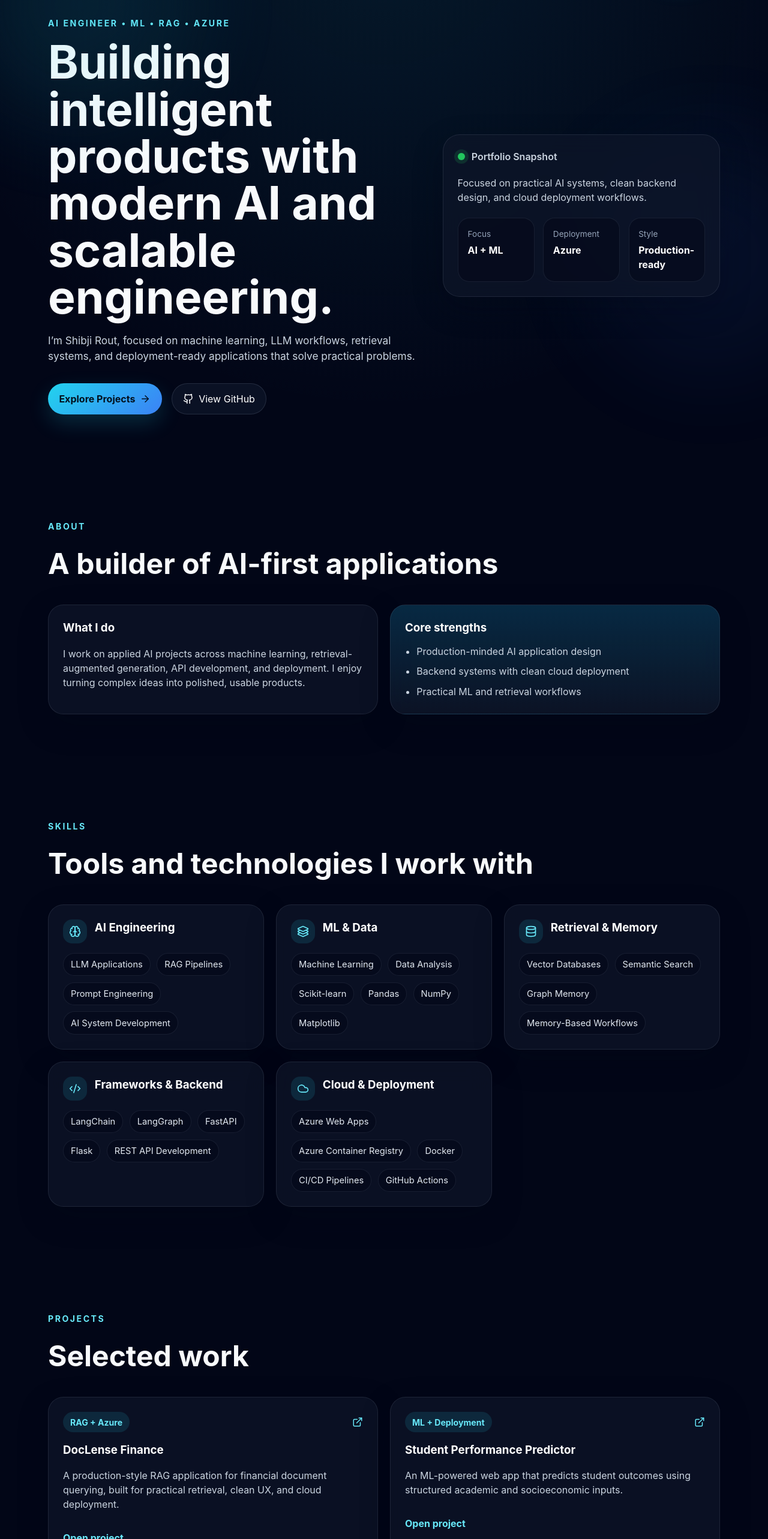
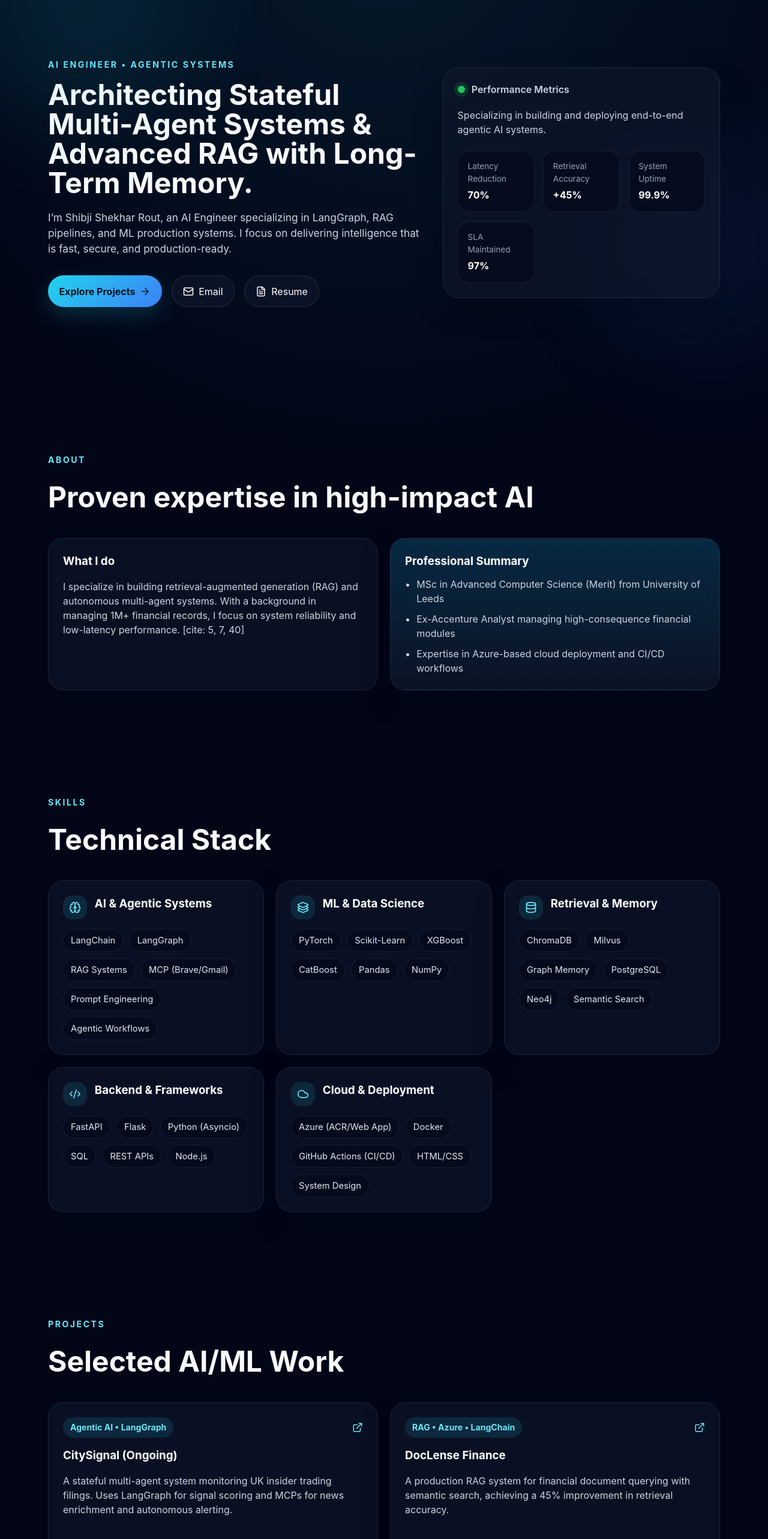
Before and after one commit to ShibjiRout/shibji-portfolio, a React (Vite) app: page / in a window 1280 px wide. Shown: the part 120-2686 px from the top of the page at 60% size. Built offline with nearby package versions, Linux system fonts and the light colour scheme.

Commit message:
feat: update hero metrics, refine copy, and add resume PDF

```diff
--- a/src/App.tsx
+++ b/src/App.tsx
@@ -1,5 +1,5 @@
 import { motion } from 'framer-motion'
-import { ArrowRight, Brain, Cloud, Code2, Database, ExternalLink, Github, Layers3, Menu, X } from 'lucide-react'
+import { ArrowRight, Brain, Cloud, Code2, Database, ExternalLink, FileText, Github, Layers3, Linkedin, Mail, Menu, X } from 'lucide-react'
 import { useMemo, useState } from 'react'
 
 type SkillGroup = {
@@ -17,45 +17,52 @@ type Project = {
 
 const skillGroups: SkillGroup[] = [
   {
-    title: 'AI Engineering',
+    title: 'AI & Agentic Systems',
     icon: <Brain size={20} />,
-    items: ['LLM Applications', 'RAG Pipelines', 'Prompt Engineering', 'AI System Development'],
+    items: ['LangChain', 'LangGraph', 'RAG Systems', 'MCP (Brave/Gmail)', 'Prompt Engineering', 'Agentic Workflows'],
   },
   {
-    title: 'ML & Data',
+    title: 'ML & Data Science',
     icon: <Layers3 size={20} />,
-    items: ['Machine Learning', 'Data Analysis', 'Scikit-learn', 'Pandas', 'NumPy', 'Matplotlib'],
+    items: ['PyTorch', 'Scikit-Learn', 'XGBoost', 'CatBoost', 'Pandas', 'NumPy'],
   },
   {
     title: 'Retrieval & Memory',
     icon: <Database size={20} />,
-    items: ['Vector Databases', 'Semantic Search', 'Graph Memory', 'Memory-Based Workflows'],
+    items: ['ChromaDB', 'Milvus', 'Graph Memory', 'PostgreSQL', 'Neo4j', 'Semantic Search'],
   },
   {
-    title: 'Frameworks & Backend',
+    title: 'Backend & Frameworks',
     icon: <Code2 size={20} />,
-    items: ['LangChain', 'LangGraph', 'FastAPI', 'Flask', 'REST API Development'],
+    items: ['FastAPI', 'Flask', 'Python (Asyncio)', 'SQL', 'REST APIs', 'Node.js'],
   },
   {
     title: 'Cloud & Deployment',
     icon: <Cloud size={20} />,
-    items: ['Azure Web Apps', 'Azure Container Registry', 'Docker', 'CI/CD Pipelines', 'GitHub Actions'],
+    items: ['Azure (ACR/Web App)', 'Docker', 'GitHub Actions (CI/CD)', 'HTML/CSS', 'System Design'],
   },
 ]
 
 const projects: Project[] = [
   {
+    title: 'CitySignal (Ongoing)',
+    description:
+      'A stateful multi-agent system monitoring UK insider trading filings. Uses LangGraph for signal scoring and MCPs for news enrichment and autonomous alerting.',
+    tag: 'Agentic AI • LangGraph',
+    link: '#', // Replace with actual link
+  },
+  {
     title: 'DocLense Finance',
     description:
-      'A production-style RAG application for financial document querying, built for practical retrieval, clean UX, and cloud deployment.',
-    tag: 'RAG + Azure',
+      'A production RAG system for financial document querying with semantic search, achieving a 45% improvement in retrieval accuracy.',
+    tag: 'RAG • Azure • LangChain',
     link: 'https://doclensefinance.azurewebsites.net/',
   },
   {
     title: 'Student Performance Predictor',
     description:
-      'An ML-powered web app that predicts student outcomes using structured academic and socioeconomic inputs.',
-    tag: 'ML + Deployment',
+      'ML-powered application predicting exam scores using 9 regression models (88.06% R2). Deployed via Docker and CI/CD with 70% reduced latency.',
+    tag: 'ML • Docker • Azure',
     link: 'https://shibji-student-per.azurewebsites.net/',
   },
 ]
@@ -71,9 +78,10 @@ function App() {
 
   const heroStats = useMemo(
     () => [
-      { label: 'Focus', value: 'AI + ML' },
-      { label: 'Deployment', value: 'Azure' },
-      { label: 'Style', value: 'Production-ready' },
+      { label: 'Latency Reduction', value: '70%' },
+      { label: 'Retrieval Accuracy', value: '+45%' },
+      { label: 'System Uptime', value: '99.9%' },
+      { label: 'SLA Maintained', value: '97%' },
     ],
     [],
   )
@@ -86,7 +94,7 @@ function App() {
       <header className="topbar">
         <a className="brand" href="#home">
           <span className="brand-badge">SR</span>
-          <span>Shibji Rout</span>
+          <span>Shibji Shekhar Rout</span>
         </a>
 
         <nav className="nav-desktop">
@@ -97,6 +105,9 @@ function App() {
           ))}
           <a className="nav-button" href="https://github.com/ShibjiRout" target="_blank" rel="noreferrer">
             GitHub
+          </a>
+          <a className="nav-button" href="https://www.linkedin.com/in/shibji-shekhar-rout" target="_blank" rel="noreferrer" aria-label="LinkedIn">
+            <Linkedin size={20} />
           </a>
         </nav>
 
@@ -120,6 +131,9 @@ function App() {
           <a href="https://github.com/ShibjiRout" target="_blank" rel="noreferrer" onClick={() => setMenuOpen(false)}>
             GitHub
           </a>
+          <a href="https://www.linkedin.com/in/shibji-shekhar-rout" target="_blank" rel="noreferrer" onClick={() => setMenuOpen(false)}>
+            LinkedIn
+          </a>
         </motion.div>
       )}
 
@@ -127,10 +141,10 @@ function App() {
         <section className="hero section" id="home">
           <div className="hero-copy">
             <motion.p className="eyebrow" initial={{ opacity: 0, y: 20 }} animate={{ opacity: 1, y: 0 }}>
-              AI Engineer • ML • RAG • Azure
+              AI Engineer • Agentic Systems
             </motion.p>
             <motion.h1 initial={{ opacity: 0, y: 24 }} animate={{ opacity: 1, y: 0 }} transition={{ delay: 0.08 }}>
-              Building intelligent products with modern AI and scalable engineering.
+              Architecting Stateful Multi-Agent Systems & Advanced RAG with Long-Term Memory.
             </motion.h1>
             <motion.p
               className="hero-text"
@@ -138,15 +152,18 @@ function App() {
               animate={{ opacity: 1, y: 0 }}
               transition={{ delay: 0.16 }}
             >
-              I’m Shibji Rout, focused on machine learning, LLM workflows, retrieval systems, and deployment-ready
-              applications that solve practical problems.
+              I’m Shibji Shekhar Rout, an AI Engineer specializing in LangGraph, RAG pipelines, and ML production systems.
+              I focus on delivering intelligence that is fast, secure, and production-ready.
             </motion.p>
             <motion.div className="hero-actions" initial={{ opacity: 0, y: 24 }} animate={{ opacity: 1, y: 0 }} transition={{ delay: 0.24 }}>
               <a className="primary-button" href="#projects">
                 Explore Projects <ArrowRight size={18} />
               </a>
-              <a className="secondary-button" href="https://github.com/ShibjiRout" target="_blank" rel="noreferrer">
-                <Github size={18} /> View GitHub
+              <a className="secondary-button" href="mailto:mrshibji@gmail.com">
+                <Mail size={18} /> Email
+              </a>
+              <a className="secondary-button" href="/Shibji_Rout.pdf" target="_blank" rel="noreferrer">
+                <FileText size={18} /> Resume
               </a>
             </motion.div>
           </div>
@@ -154,10 +171,10 @@ function App() {
           <motion.aside className="hero-card" initial={{ opacity: 0, scale: 0.96 }} animate={{ opacity: 1, scale: 1 }} transition={{ delay: 0.2 }}>
             <div className="hero-card-top">
               <span className="live-dot" />
-              <span>Portfolio Snapshot</span>
+              <span>Performance Metrics</span>
             </div>
             <div className="hero-card-body">
-              <p>Focused on practical AI systems, clean backend design, and cloud deployment workflows.</p>
+              <p>Specializing in building and deploying end-to-end agentic AI systems.</p>
               <div className="stat-grid">
                 {heroStats.map((stat) => (
                   <div key={stat.label} className="stat-card">
@@ -173,22 +190,22 @@ function App() {
         <section className="section" id="about">
           <div className="section-heading">
             <p className="eyebrow">About</p>
-            <h2>A builder of AI-first applications</h2>
+            <h2>Proven expertise in high-impact AI</h2>
           </div>
           <div className="about-grid">
             <div className="glass-card">
               <h3>What I do</h3>
               <p>
-                I work on applied AI projects across machine learning, retrieval-augmented generation, API development,
-                and deployment. I enjoy turning complex ideas into polished, usable products.
+                I specialize in building retrieval-augmented generation (RAG) and autonomous multi-agent systems.
+                With a background in managing 1M+ financial records, I focus on system reliability and low-latency performance. [cite: 5, 7, 40]
               </p>
             </div>
             <div className="glass-card emphasis-card">
-              <h3>Core strengths</h3>
+              <h3>Professional Summary</h3>
               <ul>
-                <li>Production-minded AI application design</li>
-                <li>Backend systems with clean cloud deployment</li>
-                <li>Practical ML and retrieval workflows</li>
+                <li>MSc in Advanced Computer Science (Merit) from University of Leeds </li>
+                <li>Ex-Accenture Analyst managing high-consequence financial modules </li>
+                <li>Expertise in Azure-based cloud deployment and CI/CD workflows </li>
               </ul>
             </div>
           </div>
@@ -197,7 +214,7 @@ function App() {
         <section className="section" id="skills">
           <div className="section-heading">
             <p className="eyebrow">Skills</p>
-            <h2>Tools and technologies I work with</h2>
+            <h2>Technical Stack</h2>
           </div>
           <div className="skill-grid">
             {skillGroups.map((group, index) => (
@@ -228,7 +245,7 @@ function App() {
         <section className="section" id="projects">
           <div className="section-heading">
             <p className="eyebrow">Projects</p>
-            <h2>Selected work</h2>
+            <h2>Selected AI/ML Work</h2>
           </div>
           <div className="project-grid">
             {projects.map((project, index) => (
@@ -249,7 +266,7 @@ function App() {
                 </div>
                 <h3>{project.title}</h3>
                 <p>{project.description}</p>
-                <span className="project-link">Open project</span>
+                <span className="project-link">View Details</span>
               </motion.a>
             ))}
           </div>
--- a/src/styles.css
+++ b/src/styles.css
@@ -197,9 +197,9 @@ button {
 }
 
 .hero h1 {
-  font-size: clamp(2.5rem, 6vw, 4.8rem);
+  font-size: clamp(2rem, 6vw, 3rem);
   line-height: 1.02;
-  max-width: 12ch;
+  max-width: 26ch;
 }
 
 .hero-text {
```
Also changed, not shown: 1 other file (tests, documents, lock files or other folders).
